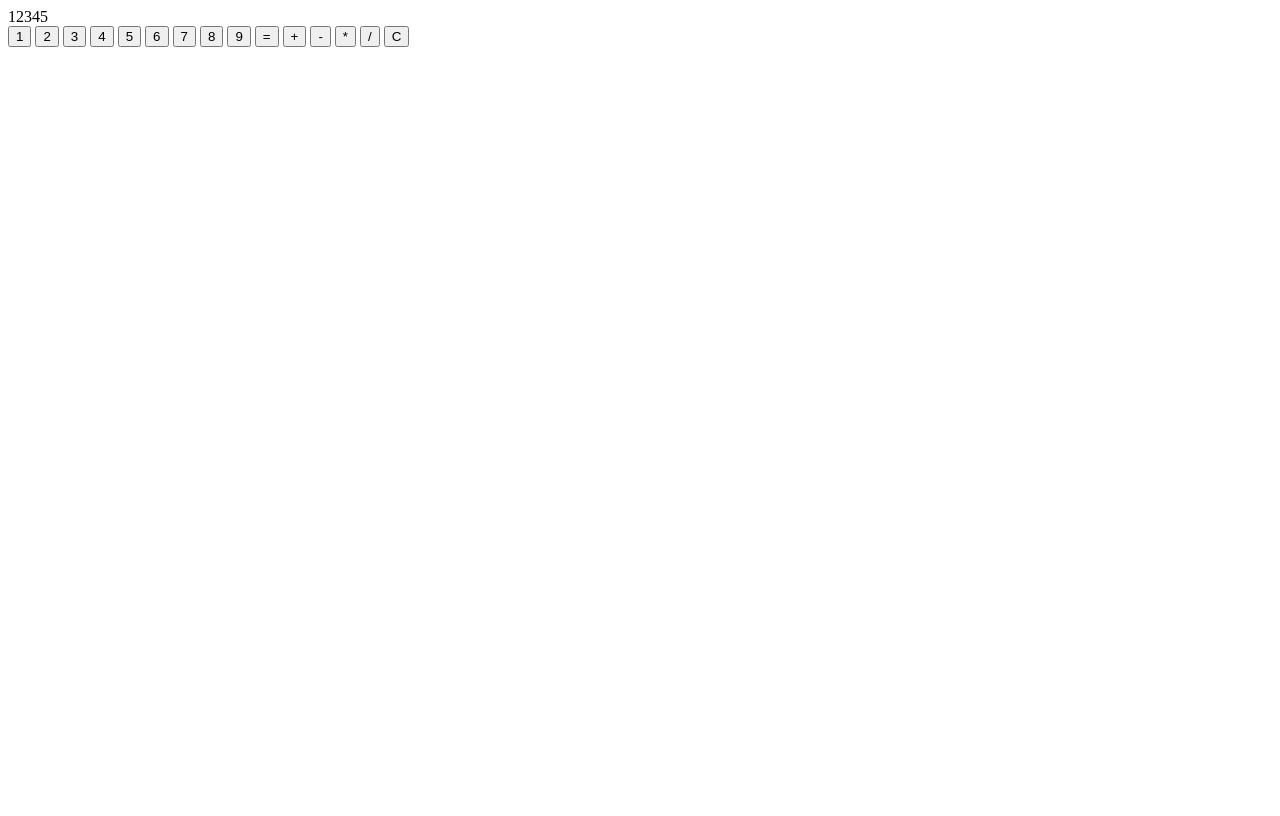
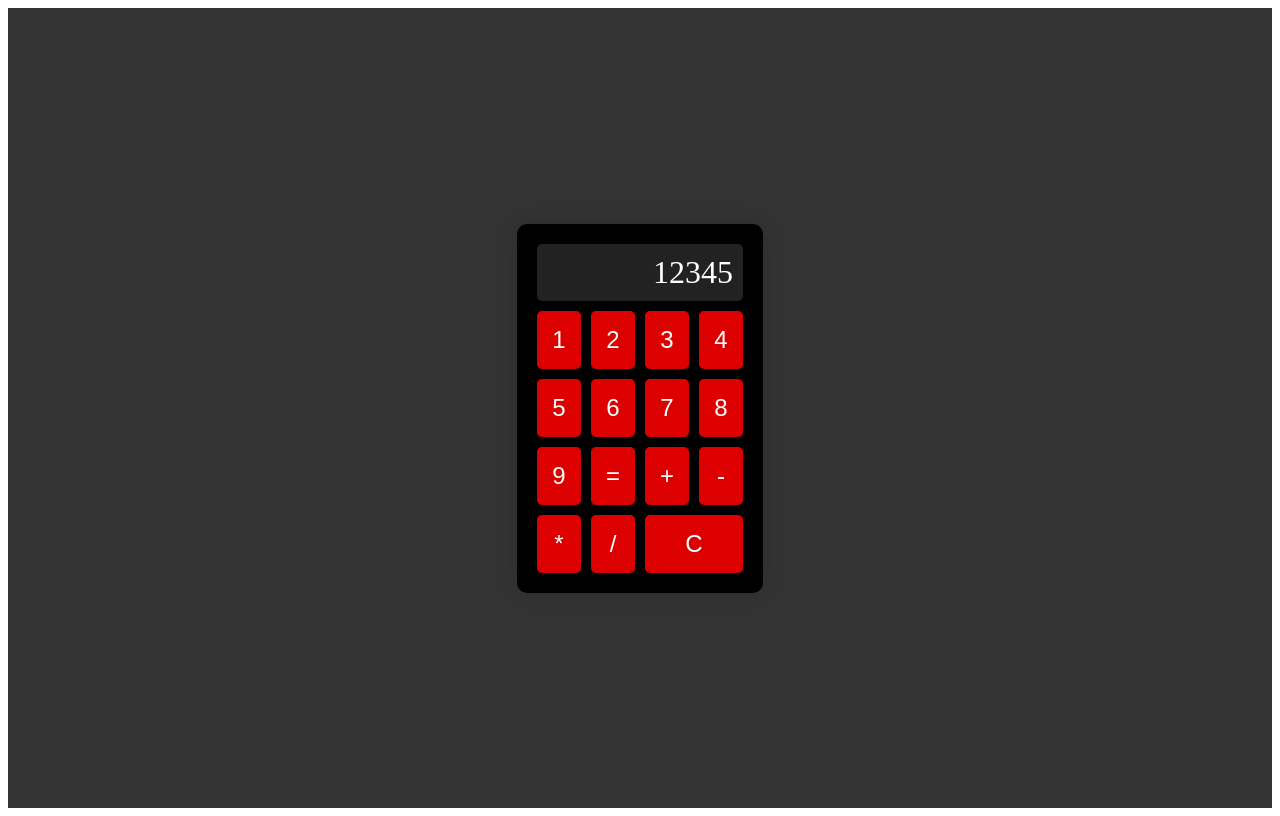
Before and after one commit to MatueszApps/calculator, a plain HTML site: page index.html in a window 1280 px wide. Drawn offline with Linux system fonts and the light colour scheme.

Commit message:
styling calculator

```diff
--- a/index.html
+++ b/index.html
@@ -4,6 +4,7 @@
     <meta charset="UTF-8">
     <meta name="viewport" content="width=device-width, initial-scale=1.0">
     <title>Document</title>
+    <link rel="stylesheet" href="styles.css">
 </head>
 <body>
     <div class="container">
--- /dev/null
+++ b/styles.css
@@ -0,0 +1,52 @@
+/* Podstawowe ustawienia dla całego kontenera */
+.container {
+    display: flex;
+    justify-content: center;
+    align-items: center;
+    height: 100vh;
+    background-color: #333;
+}
+
+/* Stylizacja kalkulatora */
+.calculator {
+    background-color: black;
+    padding: 20px;
+    border-radius: 10px;
+    box-shadow: 0 0 20px 0 rgba(0, 0, 0, 0.15);
+    display: grid;
+    grid-template-columns: repeat(4, 1fr); /* Cztery kolumny */
+    grid-gap: 10px;
+}
+
+/* Stylizacja wyświetlacza */
+#display {
+    grid-column: span 4; /* Wyświetlacz zajmuje całą szerokość */
+    background-color: #222;
+    color: white;
+    padding: 10px;
+    font-size: 2em;
+    text-align: right;
+    border-radius: 5px;
+}
+
+/* Stylizacja przycisków */
+button {
+    background-color: #d00;
+    color: white;
+    border: none;
+    padding: 15px;
+    border-radius: 5px;
+    font-size: 1.5em;
+    cursor: pointer;
+    transition: background-color 0.3s;
+}
+
+/* Efekt hover dla przycisków */
+button:hover {
+    background-color: #ff3333;
+}
+
+/* Stylizacja przycisku clear */
+.clear {
+    grid-column: span 2; /* Przycisk C zajmuje dwie kolumny */
+}
```
